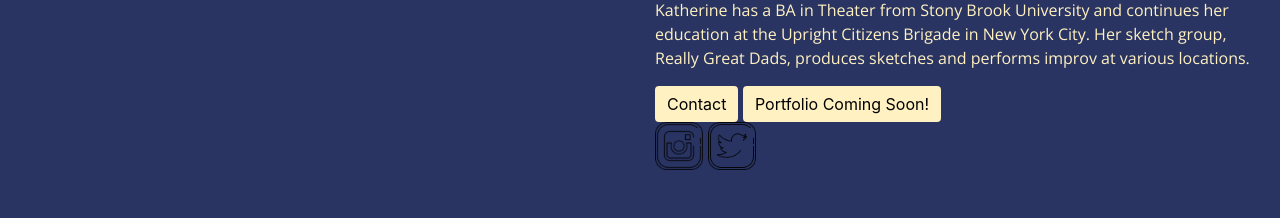
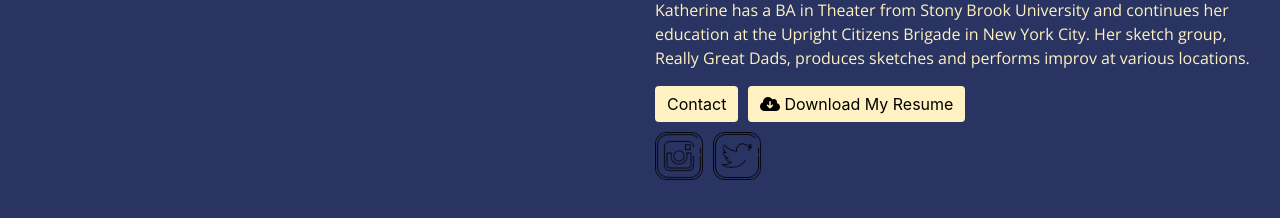
Before and after one commit to KGorham05/katherine-portfolio, a plain HTML site: page index.html in a window 1280 px wide. Shown: the part 322-540 px from the top of the page. Drawn offline with nearby package versions, Linux system fonts and the light colour scheme.

Commit message:
added links

```diff
--- a/index.html
+++ b/index.html
@@ -7,6 +7,7 @@
     <meta http-equiv="X-UA-Compatible" content="ie=edge">
     <title>Katherine Gorham</title>
 
+
     <!-- Google Fonts -->
     <link href="https://fonts.googleapis.com/css?family=Open+Sans|Righteous&display=swap" rel="stylesheet">
     <!-- Bootstrap CSS -->
@@ -14,7 +15,8 @@
         integrity="sha384-ggOyR0iXCbMQv3Xipma34MD+dH/1fQ784/j6cY/iJTQUOhcWr7x9JvoRxT2MZw1T" crossorigin="anonymous">
     <!-- Our CSS -->
     <link rel="stylesheet" href="style.css">
-
+    <!-- Font Awesome -->
+    <script src="https://kit.fontawesome.com/0ad456bb6a.js"></script>
 </head>
 
 <body>
@@ -22,7 +24,8 @@
     <div class="container-fluid">
         <div class="row">
             <div class="col-lg-6 text-center">
-                    <img src="https://instagram.fsan1-2.fna.fbcdn.net/vp/1dc27fbedd96e86ebbafce9775ae01f1/5DC6117C/t51.2885-15/e35/60530507_1186106294883349_4502747263665907193_n.jpg?_nc_ht=instagram.fsan1-2.fna.fbcdn.net" class="img-fluid" alt="Responsive image">
+                <img src="https://instagram.fsan1-2.fna.fbcdn.net/vp/1dc27fbedd96e86ebbafce9775ae01f1/5DC6117C/t51.2885-15/e35/60530507_1186106294883349_4502747263665907193_n.jpg?_nc_ht=instagram.fsan1-2.fna.fbcdn.net"
+                    class="img-fluid" alt="Responsive image">
             </div>
             <div class="col-lg-6">
                 <div class="row">
@@ -33,22 +36,41 @@
                 </div>
                 <div class="row">
                     <div class="col-lg-12" id="bio" class="move-down">
-                        <p class="move-down">Katherine Gorham is a New York based writer, comedian, and baby dance teacher. Her silly and wholesome fictional podcast, Frog College, premieres September 3rd, and she is currently working on scripts for a pilot and a feature film. </p>
-                        <p class="move-down">Her writing is character-driven and very funny. It has been described by her family as “actually a real podcast” and “pretty good!” She hopes to write something like The Office, New Girl, and Madmen, and to represent realistic female characters with specific skills and goals.  </p>
-                        <p class="move-down">Katherine has a BA in Theater from Stony Brook University and continues her education at the Upright Citizens Brigade in New York City. Her sketch group, Really Great Dads, produces sketches and performs improv at various locations. </p>
+                        <p class="move-down">Katherine Gorham is a New York based writer, comedian, and baby dance
+                            teacher. Her silly and wholesome fictional podcast, Frog College, premieres September 3rd,
+                            and she is currently working on scripts for a pilot and a feature film. </p>
+                        <p class="move-down">Her writing is character-driven and very funny. It has been described by
+                            her family as “actually a real podcast” and “pretty good!” She hopes to write something like
+                            The Office, New Girl, and Madmen, and to represent realistic female characters with specific
+                            skills and goals. </p>
+                        <p class="move-down">Katherine has a BA in Theater from Stony Brook University and continues her
+                            education at the Upright Citizens Brigade in New York City. Her sketch group, Really Great
+                            Dads, produces sketches and performs improv at various locations. </p>
                     </div>
 
                 </div>
                 <div class="row">
                     <div class="col-lg-12">
-                        <button type="button" class="btn btn-primary" id="contact-btn">Contact</button>
-                        <button type="button" class="btn btn-primary" id="portfolio-btn">Portfolio Coming Soon!</button>
+                        <a href="mailto:katgorham@gmail.com?subject=Reaching Out">
+                            <button type="button" class="btn btn-primary" id="contact-btn">Contact</button>
+                        </a>
+
+                        <a href="#"></a>
+                        <button type="button" class="btn btn-primary" id="portfolio-btn"><i
+                                class="fas fa-cloud-download-alt"></i> Download My Resume</button>
                     </div>
                 </div>
                 <div class="row">
                     <div class="col-lg-12">
-                        <img src="assets/images/instagram.png" height="48" class="icon">
-                        <img src="assets/images/twitter.png" height="48"class="icon">
+                        <a href="https://www.instagram.com/katgorham/" target="_blank">
+                            <img src="assets/images/instagram.png" height="48" class="icon">
+                        </a>
+
+                        <a href="https://twitter.com/katfooding" target="_blank">
+                            <img src="assets/images/twitter.png" height="48" class="icon">
+                        </a>
+
+
                     </div>
                 </div>
             </div>
--- a/style.css
+++ b/style.css
@@ -34,10 +34,20 @@ p {
     background-color: #fff1c1 ;
     color: black;
     border: none;
-    margin-top: 40px
+    margin-right: 5px;
+
 }
 
+.icon {
+    margin-right: 5px;
+    margin-bottom: 10px;
+    margin-top: 10px;
+}
 
+.icon:hover {
+    height: 64px;
+    transition: 0.3s;
+}
 
 @media (min-width: 1025px) {
     .move-down {
@@ -45,4 +55,7 @@ p {
         top: 40px;
     }
 
+    #contact-btn, #portfolio-btn {
+        margin-top: 40px
+    }
 }
```
Also changed, not shown: assets/images/resume.png (added).
